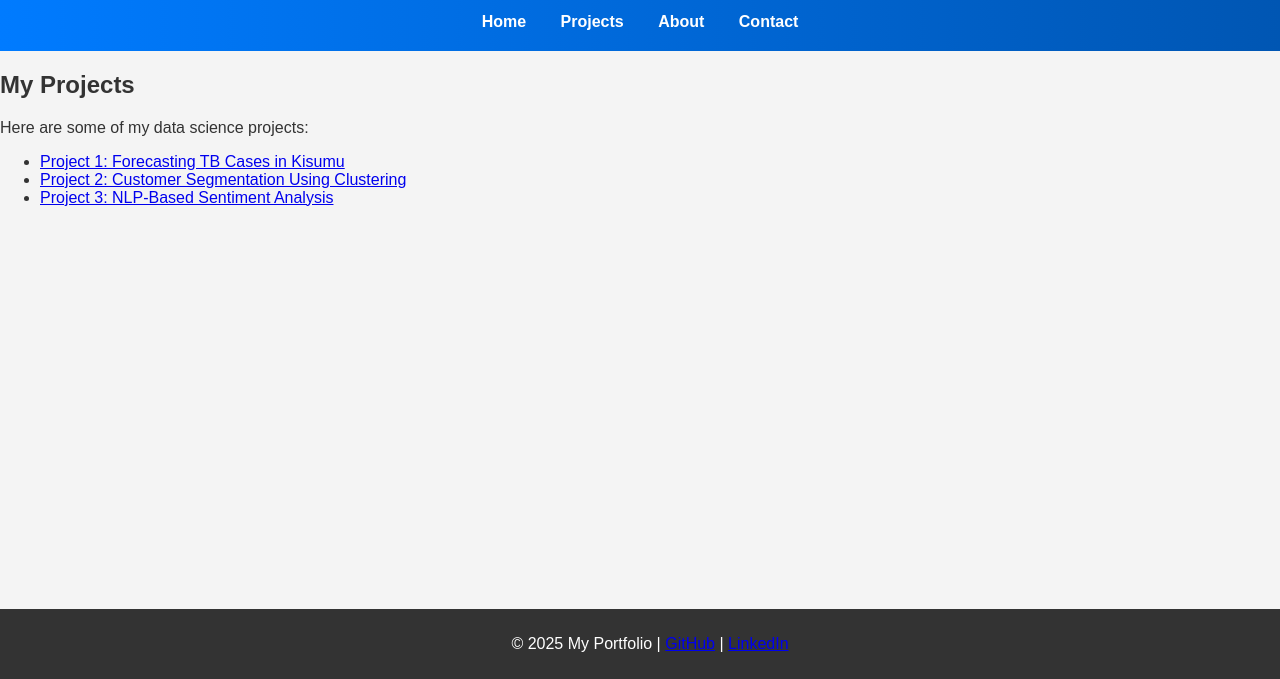
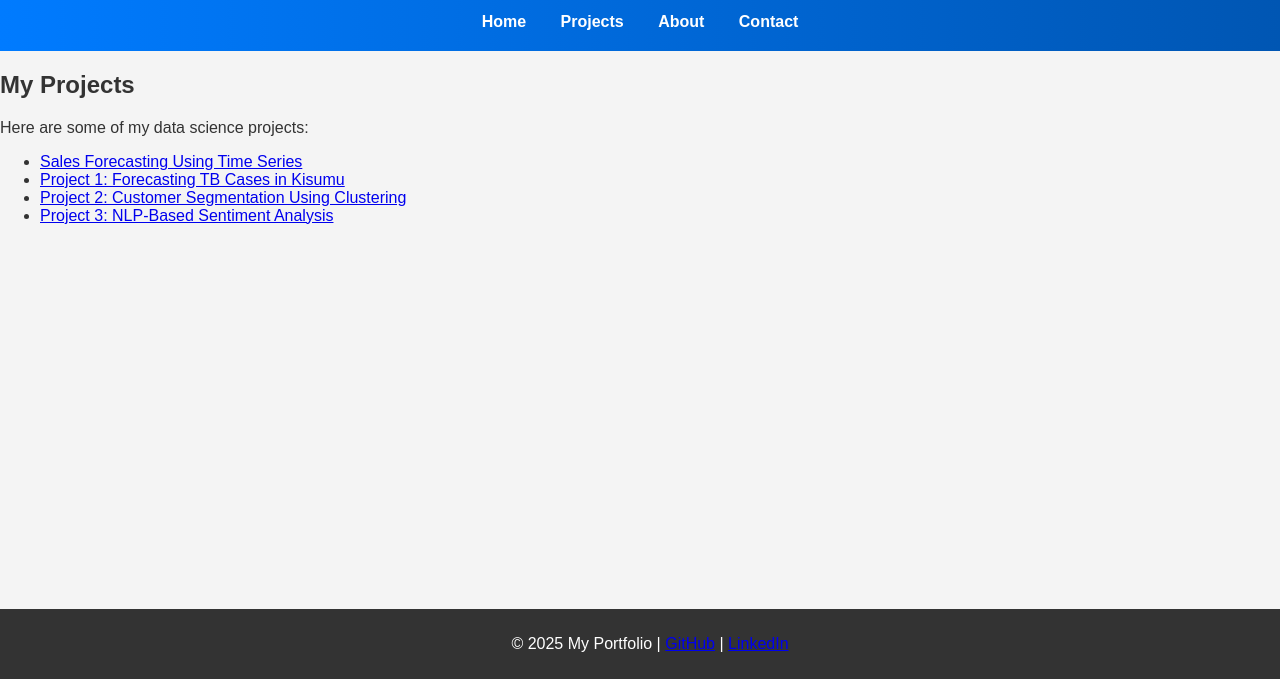
Before and after one commit to NedRaph/JumaNedRaph.github.io, a plain HTML site: page index.html in a window 1280 px wide. Shown: the part 121-800 px from the top of the page. Drawn offline with Linux system fonts and the light colour scheme.

Commit message:
Update index.html

```diff
--- a/index.html
+++ b/index.html
@@ -22,6 +22,12 @@
         <h2>My Projects</h2>
         <p>Here are some of my data science projects:</p>
         <ul>
+            <li>
+    <a href="https://github.com/NedRaph/NedRaph.github.io/blob/main/Sales_Forecasting_TimeSeries.ipynb" target="_blank">
+        Sales Forecasting Using Time Series
+    </a>
+</li>
+
             <li><a href="#">Project 1: Forecasting TB Cases in Kisumu</a></li>
             <li><a href="#">Project 2: Customer Segmentation Using Clustering</a></li>
             <li><a href="#">Project 3: NLP-Based Sentiment Analysis</a></li>
```
